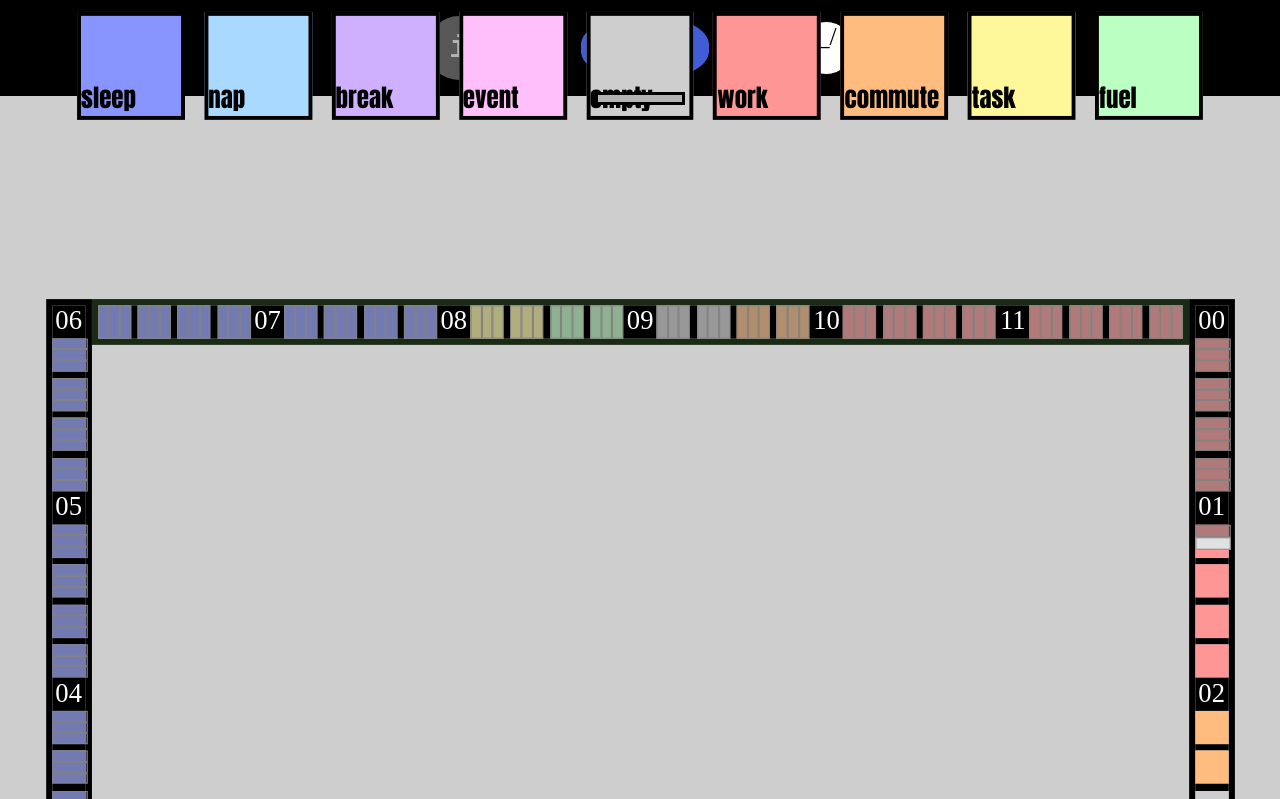
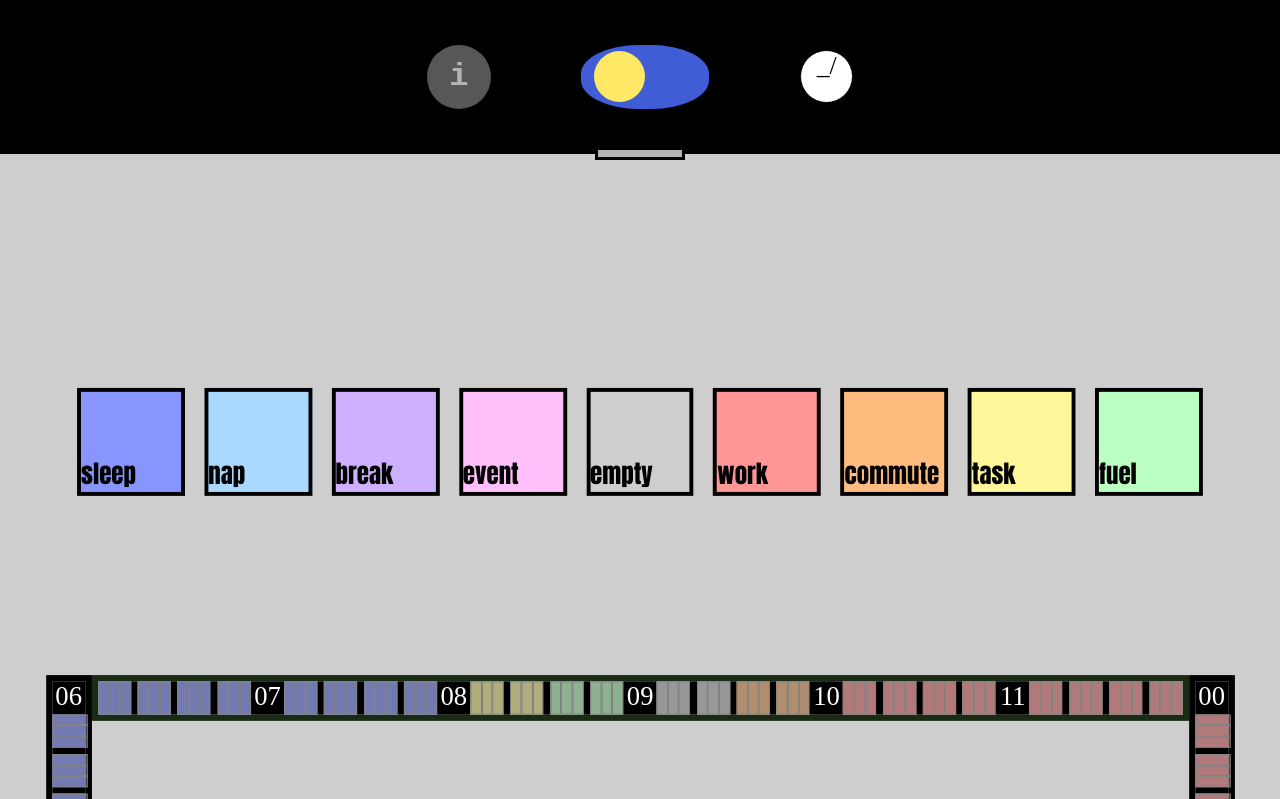
Before and after one commit to gooseinatophat/clock-beta, a plain HTML site: page index.html in a window 1280 px wide. Both pictures are taken after a click on the button 640 px from the left and 0 px from the top of the page. Shown: the top 799 px of the page. Drawn offline with Linux system fonts and the light colour scheme.

Commit message:
done now?

```diff
--- a/script.js
+++ b/script.js
@@ -203,8 +203,8 @@ function toggleMenu(){
   menuToggle.classList.toggle('open');
 
   if (menu.classList.contains('open'))
-  {document.querySelector(".frame-overlord").style.marginTop = '25vh';}
-  else {document.querySelector(".frame-overlord").style.marginTop = '17vh';}
+  {document.querySelector(".frame-overlord").style.marginTop = '45vw';}
+  else {document.querySelector(".frame-overlord").style.marginTop = '30vw';}
 }
 
 let s = 0;
--- a/style.css
+++ b/style.css
@@ -12,7 +12,8 @@ body {
 /*   border: rgb(0, 255, 55) 2vw solid;
  */  scale: 130%;
   transition: top 1s ease-in-out;
-  margin-top: 17vh;
+  margin-top: 30vw;
+
 
 }
 
@@ -486,7 +487,7 @@ justify-content: space-evenly;
   height: 7vw;
   cursor: pointer;}
 .menu-toggle.open{
-  top: 11.5vh;
+  top: 11.5vw;
   height: 1vw;
   border-radius: 0%;
   background-color: #b3b3b3;
@@ -501,8 +502,8 @@ border: #000000 0.25vw solid;
   position: absolute;
   left: 0;
   width: 100%;
-  top: -15vh;
-  height: 12vh;
+  top: -15vw;
+  height: 12vw;
   background-color: #000000;
   transition: top 0.5s ease;
 }
```
